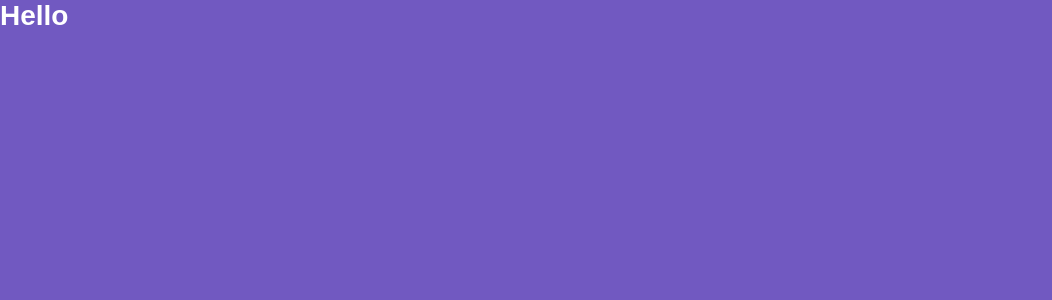
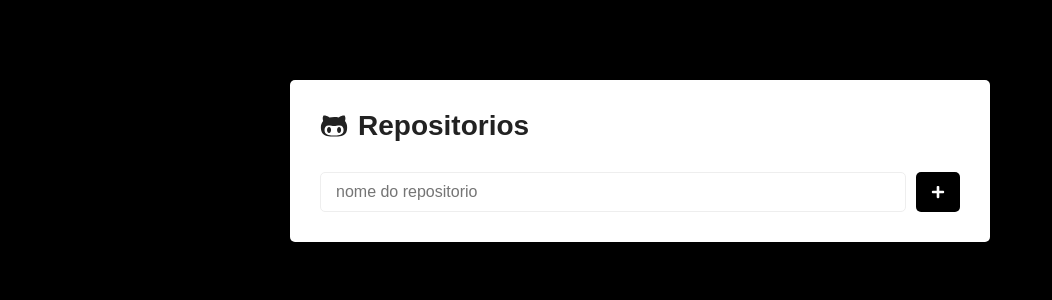
Before and after one commit to wellingtoncalixto/Gostack8.0-RocketSeat, a React (Create React App) app in the folder react-modulo5/: page / in a window 1280 px wide. Shown: the top 300 px of the page, without its empty margins (0-1052 px from the left). Built offline with nearby package versions, Linux system fonts and the light colour scheme; the HTML template or start-up script is replaced by a standard one.

Commit message:
feat: adicionando repositorios

```diff
--- a/react-modulo5/package.json
+++ b/react-modulo5/package.json
@@ -3,8 +3,10 @@
   "version": "0.1.0",
   "private": true,
   "dependencies": {
+    "axios": "^0.19.0",
     "react": "^16.9.0",
     "react-dom": "^16.9.0",
+    "react-icons": "^3.7.0",
     "react-router-dom": "^5.0.1",
     "react-scripts": "3.1.1",
     "styled-components": "^4.3.2"
@@ -28,6 +30,7 @@
     ]
   },
   "devDependencies": {
+    "babel-eslint": "^10.0.2",
     "eslint": "^6.4.0",
     "eslint-config-airbnb": "^18.0.1",
     "eslint-config-prettier": "^6.3.0",
--- a/react-modulo5/src/pages/Main/index.js
+++ b/react-modulo5/src/pages/Main/index.js
@@ -1,7 +1,68 @@
-import React from 'react';
+import React, { Component } from 'react';
+import { FaGithubAlt, FaPlus, FaSpinner } from 'react-icons/fa';
 
-import { Title } from './styles';
+import api from '../../services/api';
+import { Container, Form, SubmitButton } from './styles';
 
-export default function Main() {
-  return <Title>Hello</Title>;
+export default class Main extends Component {
+  // eslint-disable-next-line react/state-in-constructor
+  state = {
+    newRepo: '',
+    repositories: [],
+    loading: false,
+  };
+
+  handleSubmitChange = e => {
+    this.setState({ newRepo: e.target.value });
+  };
+
+  handleSubmit = async e => {
+    e.preventDefault();
+
+    this.setState({ loading: true });
+
+    const { newRepo, repositories } = this.state;
+
+    const response = await api.get(`/repos/${newRepo}`);
+
+    const data = {
+      name: response.data.full_name,
+    };
+
+    this.setState({
+      repositories: [...repositories, data],
+      newRepo: '',
+      loading: false,
+    });
+  };
+
+  render() {
+    const { newRepo, loading } = this.state;
+
+    return (
+      <Container>
+        <h1>
+          <FaGithubAlt />
+          Repositorios
+        </h1>
+
+        <Form onSubmit={this.handleSubmit}>
+          <input
+            type="text"
+            placeholder="nome do repositorio"
+            value={newRepo}
+            onChange={this.handleSubmitChange}
+          />
+
+          <SubmitButton loading={loading}>
+            {loading ? (
+              <FaSpinner color="#FFF" size={14} />
+            ) : (
+              <FaPlus color="#FFF" size={14} />
+            )}
+          </SubmitButton>
+        </Form>
+      </Container>
+    );
+  }
 }
--- a/react-modulo5/src/pages/Main/styles.js
+++ b/react-modulo5/src/pages/Main/styles.js
@@ -1,5 +1,76 @@
-import styled from 'styled-components';
+import styled, { keyframes, css } from 'styled-components';
 
-export const Title = styled.h1`
-  color: #ffff;
+export const Container = styled.div`
+  max-width: 700px;
+  background: #fff;
+  margin: 80px auto;
+  padding: 30px;
+  border-radius: 5px;
+  box-shadow: 0 0 20px rgba(0, 0, 0, 0.1);
+
+  h1 {
+    display: flex;
+    align-items: center;
+    flex-direction: row;
+  }
+
+  svg {
+    margin-right: 10px;
+  }
 `;
+
+export const Form = styled.form`
+  margin-top: 30px;
+  display: flex;
+  flex-direction: row;
+
+  input {
+    flex: 1;
+    border: 1px solid #eee;
+    padding: 10px 15px;
+    border-radius: 5px;
+    font-size: 16px;
+  }
+`;
+
+const rotate = keyframes`
+  from {
+    transform: rotate(0deg)
+  }
+
+  to {
+    transform: rotate(360deg)
+  }
+`;
+
+export const SubmitButton = styled.button.attrs(props => ({
+  type: 'submit',
+  disabled: props.loading,
+}))`
+  margin: 0;
+  background: #000;
+  border: 0;
+  padding: 0 10px;
+  margin-left: 10px;
+  border-radius: 5px;
+
+  svg {
+    width: 100%;
+    display: flex;
+    justify-content: center;
+    align-items: center;
+  }
+
+  &[disabled] {
+    cursor: not-allowed;
+    opacity: 0.6;
+  }
+
+  ${props =>
+    props.loading &&
+    css`
+      svg {
+        animation: ${rotate} 2s linear infinite;
+      }
+    `}
+`;
--- /dev/null
+++ b/react-modulo5/src/services/api.js
@@ -0,0 +1,7 @@
+import axios from 'axios';
+
+const api = axios.create({
+  baseURL: 'https://api.github.com',
+});
+
+export default api;
--- a/react-modulo5/src/styles/global.js
+++ b/react-modulo5/src/styles/global.js
@@ -13,7 +13,7 @@
   }
 
   body {
-    background: #7159c1;
+    background: #000;
     -webkit-font-smoothing: antialiased !important;
   }
 
```
Also changed, not shown: 2 other files (tests, documents, lock files or other folders).
